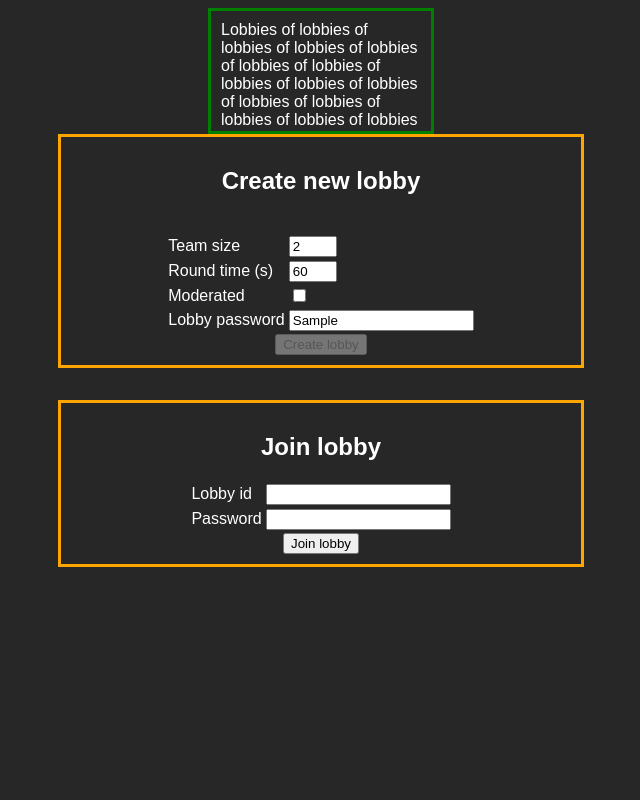
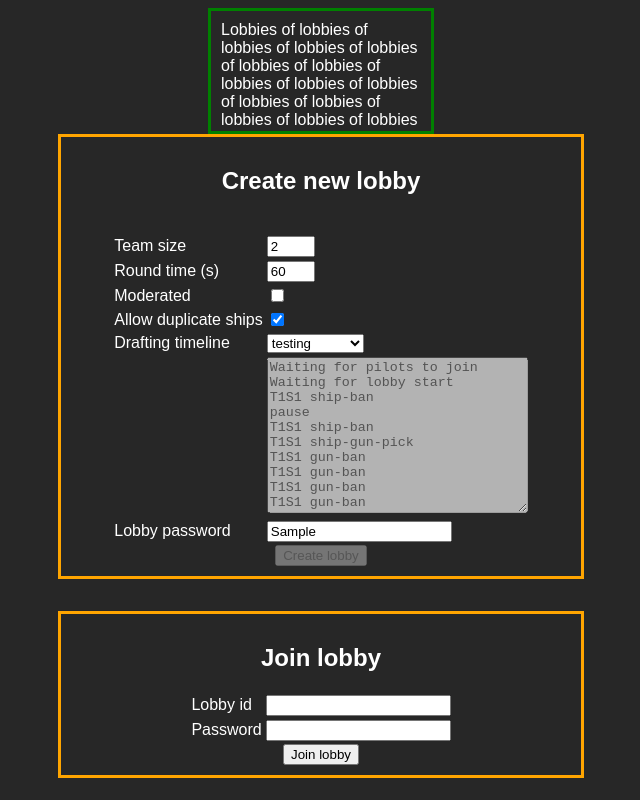
Before and after one commit to jjeessppeer/web-lobby, a website: page public/index.html in a window 1280 px wide. Both pictures are taken after typing "Sample" into the empty fields and a click on the button "Create lobby". Shown: the whole page, without its empty margins (319-959 px from the left). Drawn offline with Linux system fonts and the light colour scheme; no server answers.

Commit message:
loading ruleset from ui ok

```diff
--- a/public/index.html
+++ b/public/index.html
@@ -52,11 +52,17 @@
   </div>
 
   <div id="lobbyScreen" style="display:none">
+    <div id="lobbyIdentifier">Lobby identifier (use to invite/join): <span>abc123ABC321</span></div>
+
     <div id="lobbyPanel">
       <div id="lobbyRedTeam" class="column">
       </div>
       <div id="lobbyCenter" class="column">
+        <!-- <div style="display: flex;"> -->
+          <!-- <div id="lobbyIdentifier" style="flex-grow: 1;flex-basis: 100%;">abc123ABC321</div> -->
         <div id="lobbyTimer">1:00</div>
+
+        <!-- </div> -->
         <br>
         <ul id="lobbyStatus">
           <li class="done">Waiting for pilots to join</li>
@@ -115,8 +121,34 @@
           <td><input id="moderatedInput" type="checkbox"></td>
         </tr>
         <tr>
+          <td><label for="duplicateShiptsCheck">Allow duplicate ships</label></td>
+          <td><input id="duplicateShiptsCheck" type="checkbox" checked></td>
+        </tr>
+        <tr>
+          <td>Drafting timeline</td>
+          <td>
+            <select id="timelineSelection" autocomplete="off">
+              <option value="Fyre">Fyre (size 2)</option>
+              <option value="testing" selected>testing</option>
+              <option value="Custom">Custom</option>
+            </select>
+          </td>
+        </tr>
+        <tr>
+          <td><label for="timelineInput"></label></td>
+          <td>
+            <!-- Enter one event per line.<br>
+            Allowed commands: <br>
+            &nbsp;&nbsp;&nbsp;&nbsp;"TxSy ship-ban" <br>
+            &nbsp;&nbsp;&nbsp;&nbsp;"TxSy gun-ban" <br>
+            &nbsp;&nbsp;&nbsp;&nbsp;"TxSy ship-gun-pick" <br>
+            &nbsp;&nbsp;&nbsp;&nbsp;"pause" <br> -->
+            <textarea id="timelineInput" autocomplete="off" rows="10" cols="30" disabled>hello there</textarea>
+          </td>
+        </tr>
+        <tr>
           <td>Lobby password</td>
-          <td><input id="lobbyPwdInput" type="text" placeholder="" value=""></td>
+          <td><input id="lobbyPwdInput" type="text" placeholder="" value="" autocomplete="off"></td>
         </tr>
 
       </table>
--- a/public/lobby.js
+++ b/public/lobby.js
@@ -87,7 +87,7 @@ function initializeLobby(ruleset) {
   shipBanElem.style.display = "none";
   document.getElementById('lobbyBanDiv').append(shipBanElem);
 
-
+  document.querySelector('#lobbyIdentifier > span').textContent = current_lobby_id;
   // setInterval();
   setInterval(updateLocal, 200);
   requestLobbyUpdate();
@@ -135,6 +135,9 @@ function updateLobbyState(lobbyStateData, ruleset) {
   document.getElementById('shipBans').innerHTML = "";
   document.getElementById('gunBans').innerHTML = "";
   // document.getElementById('lobbyBanDiv').innerHTML = "";
+  document.getElementById('gunBanElem').style.display = "none";
+  document.getElementById('shipBanElem').style.display = "none";
+
 
   // Update from timeline
   for (let i=0; i<ruleset.timeline.length; i++){
--- a/public/menu.js
+++ b/public/menu.js
@@ -1,14 +1,15 @@
 var test_ruleset = {
-  "round_time": 10,
+  "round_time": 5,
   "team_size": 2,
   "timeline": [
           "Waiting for pilots to join",
-          // "Waiting for lobby start",
+          "Waiting for lobby start",
+          "T1S1 ship-ban",
+          "pause",
           // "T1S1 ship-ban",
           // "T1S1 ship-ban",
           // "T1S1 ship-ban",
-          // "T1S1 ship-ban",
-          "T1S1 gun-ban",
+          "T1S1 ship-ban",
           "T1S1 ship-gun-pick",
           "T1S1 gun-ban",
           "T1S1 gun-ban",
@@ -24,12 +25,87 @@ var test_ruleset = {
   "moderated": false
 };
 
+var timeline_presets = {
+  "testing": [
+    "Waiting for pilots to join",
+    "Waiting for lobby start",
+    "T1S1 ship-ban",
+    "pause",
+    // "T1S1 ship-ban",
+    // "T1S1 ship-ban",
+    // "T1S1 ship-ban",
+    "T1S1 ship-ban",
+    "T1S1 ship-gun-pick",
+    "T1S1 gun-ban",
+    "T1S1 gun-ban",
+    "T1S1 gun-ban",
+    "T1S1 gun-ban",
+    "T1S1 gun-ban",
+    "T2S1 gun-ban",
+    "T2S1 ship-gun-pick",
+    "T1S2 ship-gun-pick",
+    "T2S2 ship-gun-pick"
+  ],
+  "Fyre": [
+    "Waiting for pilots to join",
+    "Waiting for lobby start",
+    "T1S1 ship-ban",
+    "T2S1 ship-ban",
+    "T1S1 ship-gun-pick",
+    "T2S1 ship-gun-pick",
+    "T2S1 gun-ban",
+    "T1S1 gun-ban",
+    "T1S2 ship-gun-pick",
+    "T2S2 ship-gun-pick"
+  ]
+}
+
 var current_lobby_id;
 var user_token;
 var user_role;
 var active_ruleset;
 
+function loadRuleset(){
+  let team_size = parseInt(document.getElementById('nShipsInput').value);
+  let round_time = parseInt(document.getElementById('roundTimeInput').value);
+  let timeline;
+  // Parse custom timeline.
+
+  let timeline_selection = document.getElementById('timelineSelection').value;
+  if (timeline_selection != 'custom'){
+    timeline = timeline_presets[timeline_selection];
+  }
+  else {
+    let timeline_string = document.getElementById('timelineInput').value;
+    timeline = timeline_string.split('\n');
+  }
+  let password = document.getElementById('lobbyPwdInput').value;
+
+  return {
+    "round_time": round_time,
+    "team_size": team_size,
+    "timeline": timeline,
+    "moderated": false,
+    "password": password
+  }
+}
+
 function initializeMenu() {
+
+  document.getElementById('timelineInput').value = timeline_presets[document.getElementById('timelineSelection').value].join('\n');
+
+
+
+  document.getElementById('timelineSelection').addEventListener('change', event => {
+    if (event.target.value != "Custom"){
+      document.getElementById('timelineInput').value = timeline_presets[event.target.value].join('\n');
+      document.getElementById('timelineInput').disabled = true;
+    }
+    else {
+      document.getElementById('timelineInput').disabled = false;
+
+    }
+  })
 
   window.onclick = function (event) {
     if (event.target == document.getElementById("lobbyJoinModal")) {
@@ -41,9 +117,9 @@ function initializeMenu() {
   // Lobby creation
   document.getElementById("createLobbyBtn").addEventListener('click', event => {
     event.target.disabled = true;
-    createLobby(test_ruleset);
+    createLobby(loadRuleset());
+    loadRuleset();
   });
-
   // Lobby join
   document.getElementById("joinLobbyBtn").addEventListener('click', event => {
     event.target.disabled = true;
@@ -106,7 +182,12 @@ function joinLobby2(name, role) {
 
 function createLobby(ruleset) {
   console.log("Requesting lobby creation.");
-  httpxPostRequest("/create_lobby", { "ruleset": test_ruleset }, (response, status) => {
+
+
+
+  console.log(JSON.stringify(test_ruleset));
+  console.log(JSON.stringify(ruleset));
+  httpxPostRequest("/create_lobby", { "ruleset": ruleset }, (response, status) => {
     if (status == 200){
       response = JSON.parse(response);
       console.log(`Lobby created ${response.lobby_id}`);
--- a/public/style/lobby.css
+++ b/public/style/lobby.css
@@ -25,6 +25,15 @@
     flex-basis: 100%;
 }
 
+#lobbyIdentifier span {
+    background-color: var(--dark);
+    font-family: monospace;
+}
+
+#lobbyIdentifier{
+    margin: 10px;
+}
+
 
 /* CENTER COLUMN */
 
@@ -41,10 +50,10 @@
 
 #lobbyTimer {
     /* margin: auto; */
-    text-align: center;
-    flex-grow: 0;
-    margin-top: 10px;
-    margin-bottom: 10px;
+    /* text-align: center; */
+    /* flex-grow: 0; */
+    /* margin-top: 10px; */
+    /* margin-bottom: 10px; */
 }
 
 #lobbyStatus {
```
Also changed, not shown: main.js (+6 -4 lines).
